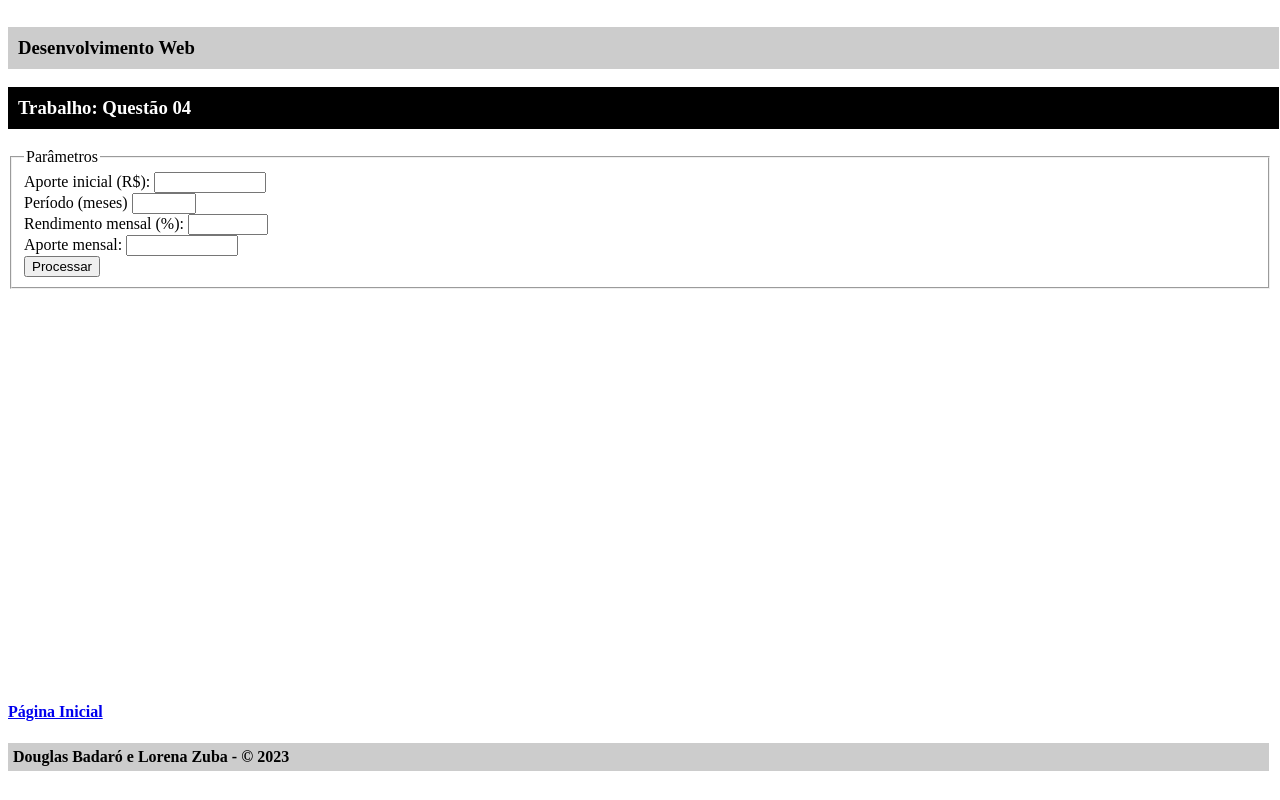
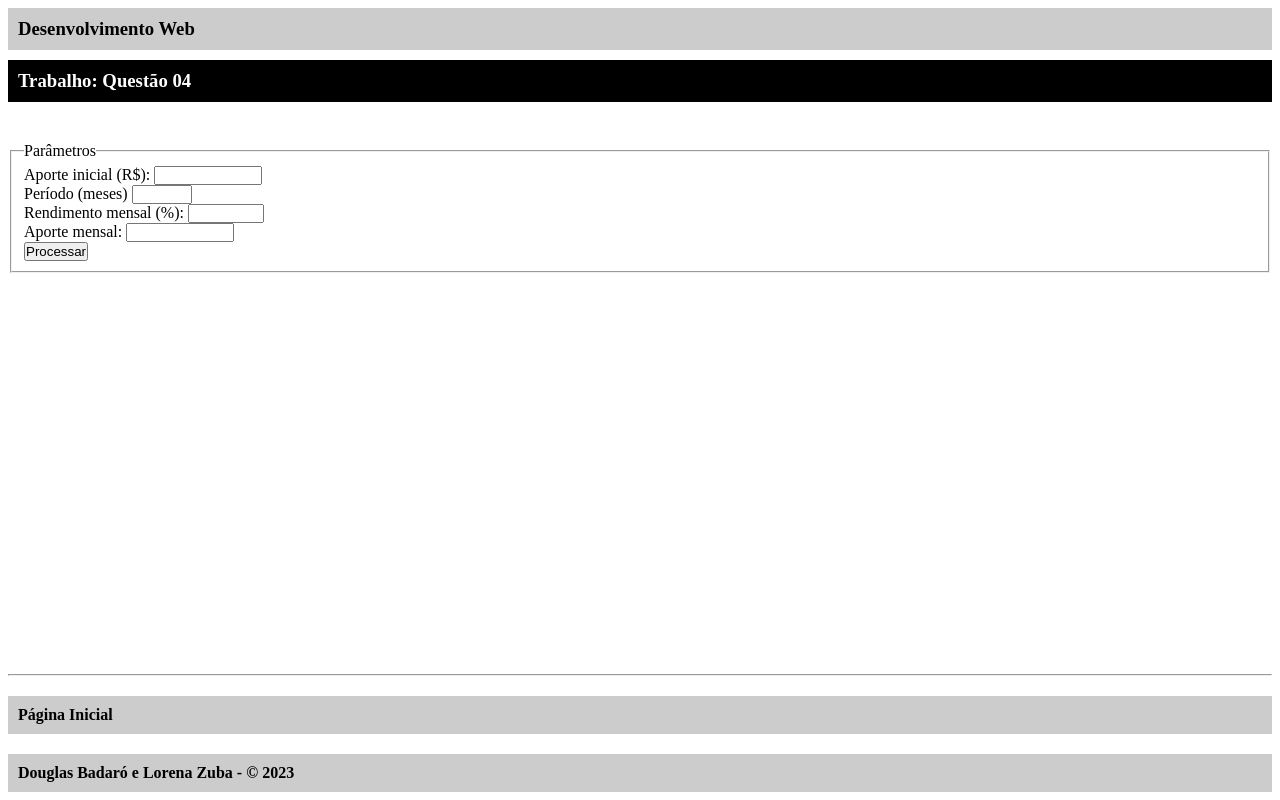
Before and after one commit to dougbadaro/webdev3_pratica_php_001, a PHP site: page /questions/question4.php in a window 1280 px wide. Run offline with PHP 8.4, Linux system fonts and the light colour scheme.

Commit message:
updates stylization

```diff
--- a/questions/question4.php
+++ b/questions/question4.php
@@ -6,7 +6,33 @@
   <meta name="viewport" content="width=device-width, initial-scale=1.0">
   <title>Questão 4</title>
 
+  <link rel="stylesheet" href="../style.css">
+
   <style>
+    body {
+      height: calc(100vh - 16px);
+      display: flex;
+      flex-direction: column;
+      justify-content: space-between;
+      gap: 40px;
+    }
+
+    fieldset {
+      margin-inline-start: 2px;
+      margin-inline-end: 2px;
+      padding-block-start: 0.35em;
+      padding-inline-start: 0.75em;
+      padding-inline-end: 0.75em;
+      padding-block-end: 0.625em;
+      padding-bottom: 10px;
+    }
+
+    main {
+      display: block;
+      max-width: 100vw;
+      overflow-x: auto;
+    }
+
     .form {
       display: flex;
       flex-direction: column;
@@ -36,7 +62,7 @@
   </style>
 </head>
 
-<body style="height: 98vh; display: flex; flex-direction: column; justify-content: space-between;">
+<body>
   <?php
   $source = isset($_GET['aporteInicial']) && isset($_GET['periodo']) && $_GET['periodo'] && isset($_GET['rendimento']) && isset($_GET['aporteMensal']);
 
@@ -68,10 +94,12 @@
   }
   ?>
 
-  <div>
-    <h3 style="width: 99%; background-color: #CCCCCC; padding: 10px;">Desenvolvimento Web</h3>
-    <h3 style="width: 99%; background-color: #000000; color: #FFF; padding: 10px;">Trabalho: Questão 04</h3>
+  <header>
+    <h3 style="background-color: #CCCCCC;">Desenvolvimento Web</h3>
+    <h3 style="background-color: #000000; color: #FFF;">Trabalho: Questão 04</h3>
+  </header>
 
+  <main>
     <fieldset>
       <legend>Parâmetros</legend>
 
@@ -79,8 +107,7 @@
         <div class="form">
           <div>
             <label for="aporteInicial">Aporte inicial (R$):</label>
-            <input type="number" name="aporteInicial" id="aporteInicial" step="0.01" min="0.01" max="999999.99"
-              required>
+            <input type="number" name="aporteInicial" id="aporteInicial" step="0.01" min="0.01" max="999999.99" required>
           </div>
 
           <div>
@@ -128,12 +155,15 @@
       }
       ?>
     </div>
-  </div>
+  </main>
 
-  <div>
-    <h4><a href="../index.php">Página Inicial</a></h4>
-    <h4 style="width: 99%; background-color: #CCCCCC; padding: 5px;">Douglas Badaró e Lorena Zuba - &copy 2023</h4>
-  </div>
+  <footer>
+    <hr>
+    <a href="../index.php">
+      <h4 style="background-color: #CCCCCC;">Página Inicial</h4>
+    </a>
+    <h4 style="background-color: #CCCCCC;">Douglas Badaró e Lorena Zuba - &copy 2023</h4>
+  </footer>
 </body>
 
 </html>
--- a/style.css
+++ b/style.css
@@ -1,3 +1,44 @@
+* {
+  box-sizing: border-box;
+  margin: 0;
+  padding: 0;
+}
+
+body{
+  max-width: 100vw;
+  margin: 8px;
+}
+
+h3,
+h4 {
+      padding: 10px;
+    }
+
+header {
+  display: flex;
+  flex-direction: column;
+  gap: 10px;
+}
+
+main {
+  height: 100%;
+}
+
+a {
+    text-decoration: none;
+    color: #000000;
+}
+
+a:hover {
+  color: #EBEBEB;
+}
+
+footer {
+  display: flex;
+  flex-direction: column;
+  gap: 20px;
+}
+
 .vertical-header {
   writing-mode: vertical-lr;
   text-orientation: mixed;
```
Also changed, not shown: index.php (+61 -6 lines), questions/question1.php (+48 -18 lines), questions/question2.php (+27 -7 lines). Lines whose indentation alone changed are shown as unchanged.
